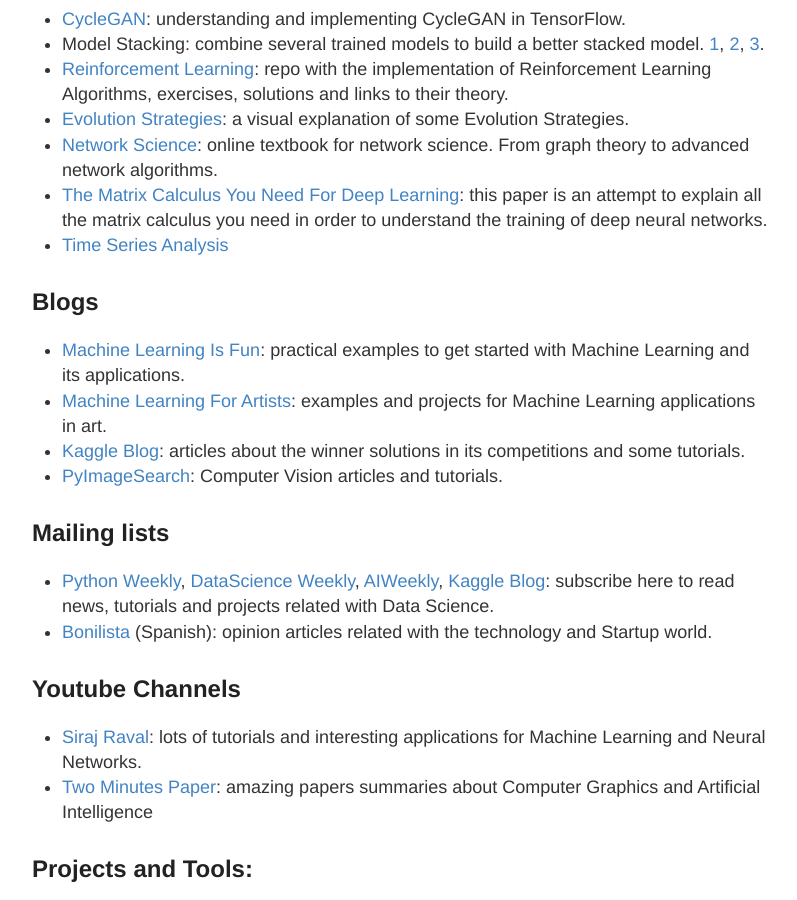
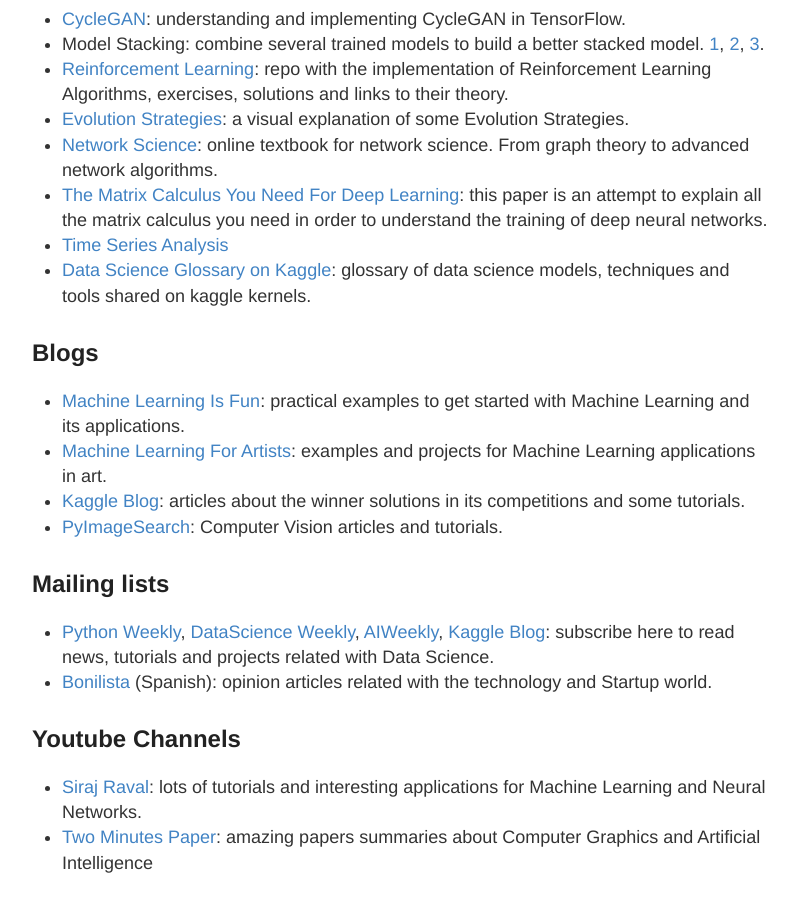
Before and after one commit to AlbertoSabater/AlbertoSabater.github.io, a Jekyll site: the page built from resources.md, in a window 1280 px wide and 900 px high, scrolled down 1286 px. Shown: the whole window, without its empty margins (238-1035 px from the left). Built offline with Jekyll 4.4.1, drawn with Linux system fonts in a browser that asks for light colours; comment, search, counter and statistics services are not loaded; part of the change alters nothing that is shown; some of the changed text lies outside the part shown.

Commit message:
Update resources.md

```diff
--- a/resources.md
+++ b/resources.md
@@ -5,7 +5,7 @@ permalink: /resources/
 comments: true
 ---
 
-**Last update: 04-05-2018**
+**Last update: 10-07-2018**
 
 Here you will find lots of courses, blogs, tutorials, projects and other interesting resources that will help you if you are starting a Machine Learning career or if you just want to learn some AI in your free time.
 
@@ -54,6 +54,7 @@ http://mccormickml.com/tutorials/
 * [Network Science](http://barabasi.com/networksciencebook/): online textbook for network science. From graph theory to advanced network algorithms.
 * [The Matrix Calculus You Need For Deep Learning](http://parrt.cs.usfca.edu/doc/matrix-calculus/index.html): this paper is an attempt to explain all the matrix calculus you need in order to understand the training of deep neural networks.
 * [Time Series Analysis](http://www.blackarbs.com/blog/time-series-analysis-in-python-linear-models-to-garch/11/1/2016)
+* [Data Science Glossary on Kaggle](https://www.kaggle.com/shivamb/data-science-glossary-on-kaggle): glossary of data science models, techniques and tools shared on kaggle kernels.
 
 <!---
 * [Evolution Strategies Code](http://blog.otoro.net/2017/11/12/evolving-stable-strategies/)
```
